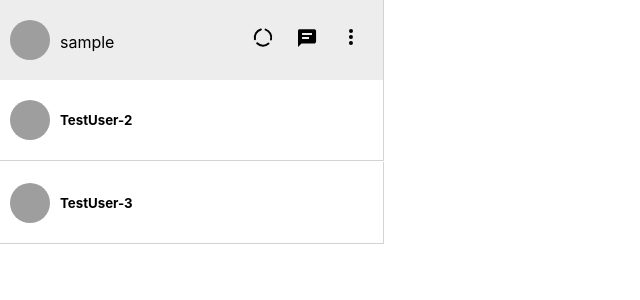
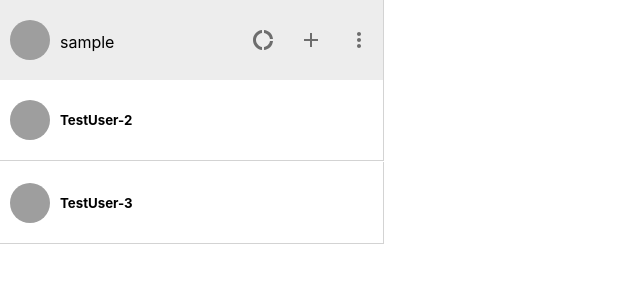
Before and after one commit to Akhil-Reddy-Challa/whats-app-web-clone, a React (Create React App) app: page /home in a window 1280 px wide. Shown: the top 300 px of the page, without its empty margins (0-640 px from the left). Built offline with nearby package versions, Linux system fonts and the light colour scheme; no server answers; sample sign-in values are in the browser's storage; grey boxes are pictures that could not be loaded.

Commit message:
changed icon set in user bio

```diff
--- a/src/components/Home.css
+++ b/src/components/Home.css
@@ -27,12 +27,18 @@
   display: flex;
   flex-direction: row;
 }
-.storyIcon,
+.storyIcon {
+  transition: transform 10s ease-in-out;
+}
+.storyIcon:hover {
+  transform: rotate(360deg);
+}
+/* .storyIcon,
 .newMessageIcon,
 .getUserInfoIcon {
-  margin-right: 20px;
-  cursor: pointer;
-}
+  margin-right: 15px;
+   cursor: pointer;
+} */
 .home__left__chats {
   height: 90%;
   /* Makes only this section scrollable */
--- a/src/components/Home.js
+++ b/src/components/Home.js
@@ -1,8 +1,9 @@
 import React, { useState, useEffect } from "react";
+import "./Home.css";
 import Contact from "./Contact";
 import Chat from "./Chat";
-import { Avatar } from "@material-ui/core";
-import "./Home.css";
+import { Avatar, IconButton } from "@material-ui/core";
+import { DonutLarge, MoreVert, Add } from "@material-ui/icons";
 
 const getUserDetails = () => {
   // Get data from session variable
@@ -43,6 +44,9 @@ function Home() {
     const data = { friendName: friend.name, friendUID: friend.UID };
     setChatHistory(data);
   };
+  const handleNewChat = () => {
+    console.log("Creating");
+  };
   return (
     <div className="home">
       <div className="home__left">
@@ -53,46 +57,17 @@ function Home() {
           />
           <p className="home__left__avatar__username">{currentUsername}</p>
           <div className="home__left__userbio__shortCuts">
-            <span className="storyIcon">
-              <svg
-                id="ee51d023-7db6-4950-baf7-c34874b80976"
-                xmlns="http://www.w3.org/2000/svg"
-                viewBox="0 0 24 24"
-                width="24"
-                height="24"
-              >
-                <path
-                  fill="currentColor"
-                  d="M12 20.664a9.163 9.163 0 0 1-6.521-2.702.977.977 0 0 1 1.381-1.381 7.269 7.269 0 0 0 10.024.244.977.977 0 0 1 1.313 1.445A9.192 9.192 0 0 1 12 20.664zm7.965-6.112a.977.977 0 0 1-.944-1.229 7.26 7.26 0 0 0-4.8-8.804.977.977 0 0 1 .594-1.86 9.212 9.212 0 0 1 6.092 11.169.976.976 0 0 1-.942.724zm-16.025-.39a.977.977 0 0 1-.953-.769 9.21 9.21 0 0 1 6.626-10.86.975.975 0 1 1 .52 1.882l-.015.004a7.259 7.259 0 0 0-5.223 8.558.978.978 0 0 1-.955 1.185z"
-                ></path>
-              </svg>
-            </span>
-            <span className="newMessageIcon">
-              <svg
-                xmlns="http://www.w3.org/2000/svg"
-                viewBox="0 0 24 24"
-                width="24"
-                height="24"
-              >
-                <path
-                  fill="currentColor"
-                  d="M19.005 3.175H4.674C3.642 3.175 3 3.789 3 4.821V21.02l3.544-3.514h12.461c1.033 0 2.064-1.06 2.064-2.093V4.821c-.001-1.032-1.032-1.646-2.064-1.646zm-4.989 9.869H7.041V11.1h6.975v1.944zm3-4H7.041V7.1h9.975v1.944z"
-                ></path>
-              </svg>
-            </span>
-            <span className="getUserInfoIcon">
-              <svg
-                xmlns="http://www.w3.org/2000/svg"
-                viewBox="0 0 24 24"
-                width="24"
-                height="24"
-              >
-                <path
-                  fill="currentColor"
-                  d="M12 7a2 2 0 1 0-.001-4.001A2 2 0 0 0 12 7zm0 2a2 2 0 1 0-.001 3.999A2 2 0 0 0 12 9zm0 6a2 2 0 1 0-.001 3.999A2 2 0 0 0 12 15z"
-                ></path>
-              </svg>
-            </span>
+            <div className="storyIcon">
+              <IconButton aria-label="storyIcon">
+                <DonutLarge color="action" />
+              </IconButton>
+            </div>
+            <IconButton aria-label="newChatIcon">
+              <Add color="action" className="newChatIcon" />
+            </IconButton>
+            <IconButton aria-label="userInfoIcon">
+              <MoreVert color="action" className="userInfoIcon" />
+            </IconButton>
           </div>
         </div>
         <div className="home__left__chats">
```
